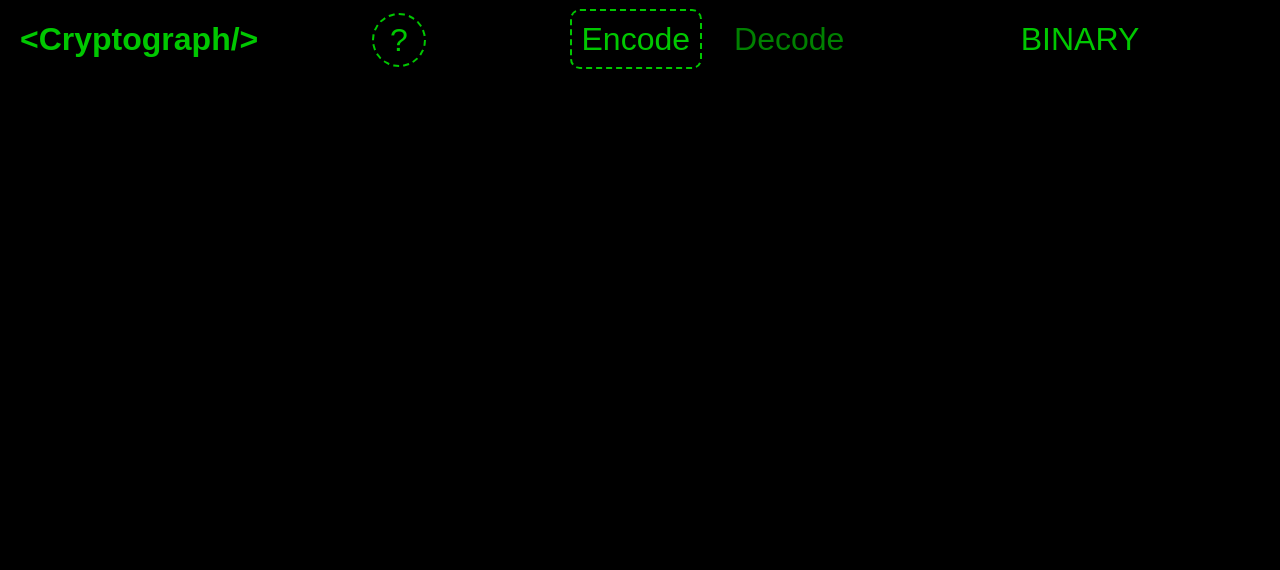
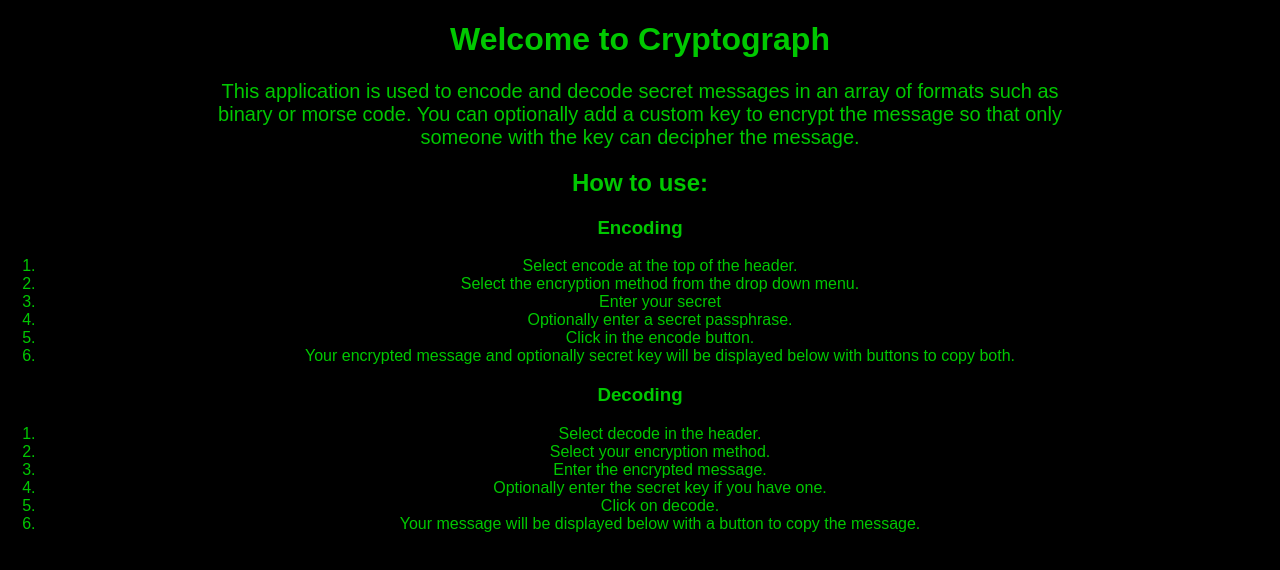
Before and after one commit to daniel-deru/react-cryptograpg, a React (Create React App) app: page /help in a window 1280 px wide. Shown: the top 570 px of the page. Built offline with nearby package versions, Linux system fonts and the light colour scheme; a web font is replaced by a local one.

Commit message:
started the documentation in th ehelp page

```diff
--- a/src/App.tsx
+++ b/src/App.tsx
@@ -9,7 +9,7 @@ import Encode from './pages/tsx/encode';
 const App: React.FC = () => {
   return (
     <div className="App">
-      <Header />
+      {/* <Header /> */}
       <Routes>
           <Route path="/" element={<Encode/>}/>
           <Route path="/help" element={<Help/>}/>
--- a/src/components/tsx/Nav.tsx
+++ b/src/components/tsx/Nav.tsx
@@ -7,8 +7,6 @@ import { useAppDispatch, useAppSelector } from "../../store/index"
 import { setEncryption } from "../../store/encryptionSlice"
 
 type EncryptionMethod = [string, string | Encryptions]
-const { BINARY, OCTAL, DECIMAL, HEX, MORSE, ROMAN } = Encryptions
-
 
 const Nav: React.FC = () => {
     const [methods, setMethods] = useState<EncryptionMethod[]>([])
@@ -35,7 +33,10 @@ const Nav: React.FC = () => {
 
     return (
         <NavComponent show={`${showNav ? "block" : "none"}`}>
-            <div onClick={() => setShowNav(!showNav)}>{methods.length > 0 && methods[encryptionType][1]}</div>
+            <div onClick={() => setShowNav(!showNav)}>
+                {methods.length > 0 && methods[encryptionType][1]}
+            </div>
+
             <motion.ul>
                 {methods.map((method) => (
                     <li
--- /dev/null
+++ b/src/pages/styles/help.styled.ts
@@ -0,0 +1,19 @@
+import styled from "styled-components"
+
+export const HelpPage = styled.main`
+    color: ${({theme}) => theme.colors.green};
+    p {
+        width: 70%;
+        margin: auto;
+        font-size: 1.25em;
+    }
+    section {
+        ul {
+            li {
+                text-align: left;
+            }
+
+        }
+    }
+
+`
--- a/src/pages/tsx/encode.tsx
+++ b/src/pages/tsx/encode.tsx
@@ -1,6 +1,7 @@
 import { useEffect } from 'react'
 
 import { useAppDispatch, useAppSelector } from '../../store'
+import Header from '../../components/tsx/Header'
 
 const Encode: React.FC = () => {
   const codeType = useAppSelector(state => state.type)
@@ -10,7 +11,9 @@ const Encode: React.FC = () => {
     console.log(encryptionMethod)
   }, [codeType, encryptionMethod])
   return (
-    <div>: React.FC</div>
+    <div>
+      <Header />
+    </div>
   )
 }
 
--- a/src/pages/tsx/help.tsx
+++ b/src/pages/tsx/help.tsx
@@ -1,8 +1,34 @@
-import React from 'react'
-
+import { HelpPage } from "../styles/help.styled"
 const Help: React.FC = () => {
   return (
-    <div>help</div>
+    <HelpPage>
+      <h1>Welcome to Cryptograph</h1>
+      <p>This application is used to encode and decode secret messages in an array of formats such as binary or morse code. You can optionally add a custom key to encrypt the message so that only someone with the key can decipher the message.
+      </p>
+      <h2>How to use:</h2>
+      <section>
+        <h3>Encoding</h3>
+        <ol>
+          <li>Select encode at the top of the header.</li>
+          <li>Select the encryption method from the drop down menu.</li>
+          <li>Enter your secret</li>
+          <li>Optionally enter a secret passphrase.</li>
+          <li>Click in the encode button.</li>
+          <li>Your encrypted message and optionally secret key will be displayed below with buttons to copy both.</li>
+        </ol>
+      </section>
+      <section>
+        <h3>Decoding</h3>
+        <ol>
+          <li>Select decode in the header.</li>
+          <li>Select your encryption method.</li>
+          <li>Enter the encrypted message.</li>
+          <li>Optionally enter the secret key if you have one.</li>
+          <li>Click on decode.</li>
+          <li>Your message will be displayed below with a button to copy the message.</li>
+        </ol>
+      </section>
+    </HelpPage>
   )
 }
 
```
